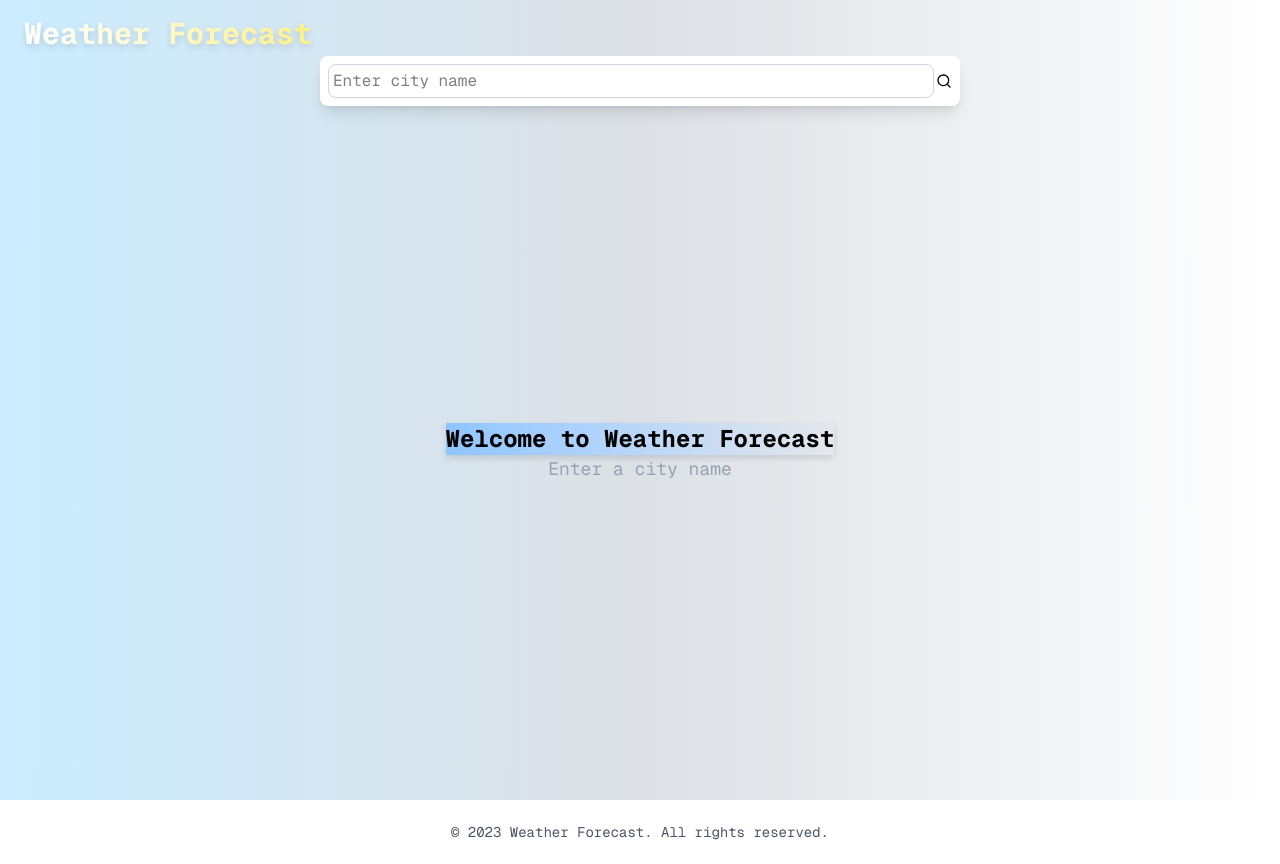
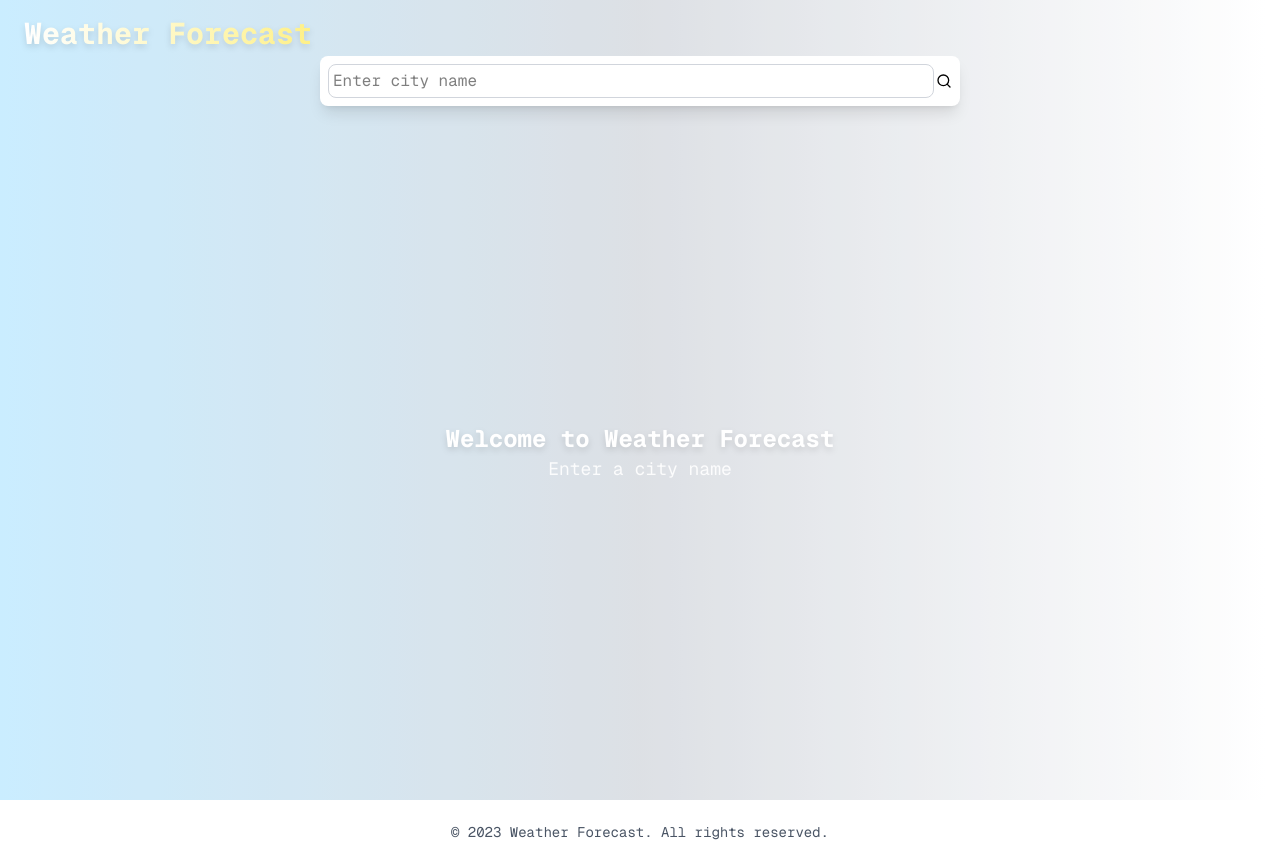
Before and after one commit to Lincoln-Madaraka/weather-forecast-app, a Next.js app in the folder weather-forecast-app/: page / in a window 1280 px wide. Built offline with nearby package versions, Linux system fonts and the light colour scheme.

Commit message:
Updated color of fonts

```diff
--- a/weather-forecast-app/app/page.tsx
+++ b/weather-forecast-app/app/page.tsx
@@ -44,8 +44,8 @@ let content;
 if (Object.keys(data).length === 0 && error === "") {
   content = (
     <div className="flex flex-col items-center justify-center h-full">
-      <h2 className="text-2xl font-bold bg-gradient-to-r from-blue-300 to-gray-200 drop-shadow-md">Welcome to Weather Forecast</h2>
-      <p className="text-lg text-gray-400">Enter a city name</p>
+      <h2 className="text-2xl font-bold text-white drop-shadow-md">Welcome to Weather Forecast</h2>
+      <p className="text-lg text-white/90">Enter a city name</p>
     </div>
   );
 } else if (error !== "") {
@@ -65,7 +65,7 @@ if (Object.keys(data).length === 0 && error === "") {
         <WeatherDetails />
         </div>
       <div className="flex flex-col items-center justify-center h-full">
-        <h2 className="text-2xl font-bold bg-gradient-to-r from-blue-300 to-gray-200 drop-shadow-md">7-Day Forecast</h2>
+        <h2 className="text-2xl font-bold text-white drop-shadow-md">7-Day Forecast</h2>
         <WeekForecast />
       </div>
     </div>
```
